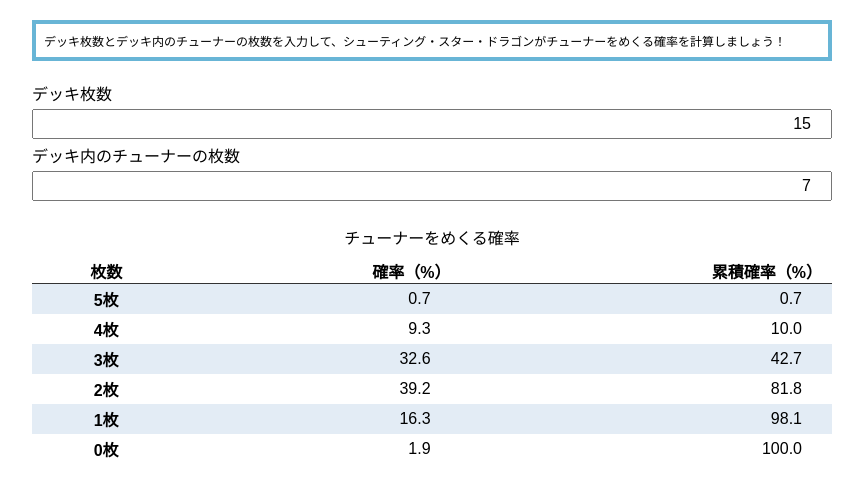
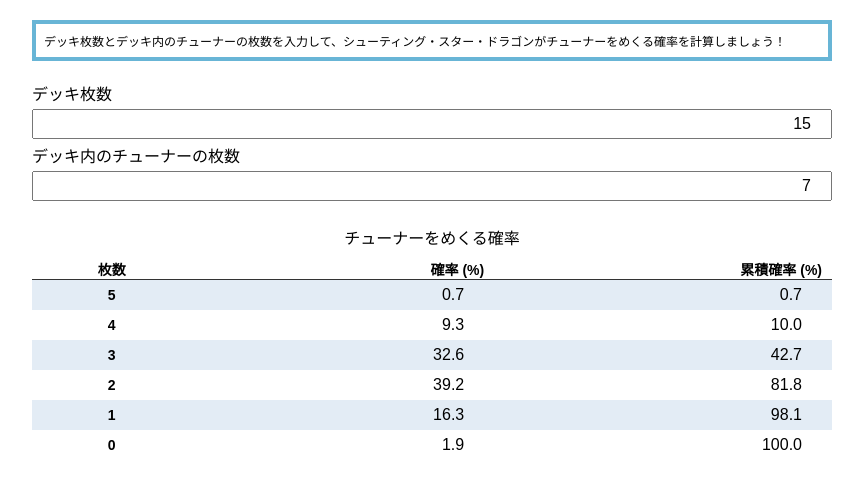
Before and after one commit to rksuda/shooting-star-dragon, a Vue app: page / in a window 1280 px wide. Shown: the top 496 px of the page, without its empty margins (208-1071 px from the left). Built offline with nearby package versions, Linux system fonts and the light colour scheme.

Commit message:
Use Vue I18n to show messages

```diff
--- a/src/App.vue
+++ b/src/App.vue
@@ -1,22 +1,22 @@
 <template>
   <div class="container">
-    <p>デッキ枚数とデッキ内のチューナーの枚数を入力して、シューティング・スター・ドラゴンがチューナーをめくる確率を計算しましょう！</p>
+    <p>{{ $t('App.message') }}</p>
 
-    <label>デッキ枚数<input type="number" min="0" v-model.number="deckSize"></label>
-    <label>デッキ内のチューナーの枚数<input type="number" min="0" v-model.number="deckTunerSize"></label>
+    <label>{{ $t('App.deckSize') }}<input type="number" min="0" v-model.number="deckSize"></label>
+    <label>{{ $t('App.deckTunerSize') }}<input type="number" min="0" v-model.number="deckTunerSize"></label>
 
     <table>
-      <caption>チューナーをめくる確率</caption>
+      <caption>{{ $t('App.resultCaption') }}</caption>
       <thead>
         <tr>
-          <th class="text-center">枚数</th>
-          <th class="text-right">確率（%）</th>
-          <th class="text-right">累積確率（%）</th>
+          <th class="text-center">{{ $t('App.resultTunerSize') }}</th>
+          <th class="text-right">{{ $t('App.resultProbability') }}</th>
+          <th class="text-right">{{ $t('App.resultCumulativeProbability') }}</th>
         </tr>
       </thead>
       <tbody>
         <tr v-for="n in [5, 4, 3, 2, 1, 0]" :key="n">
-          <th class="text-center">{{ n }}枚</th>
+          <th class="text-center">{{ n }}</th>
           <td class="text-right">{{ formatProbabilityOf(n) }}</td>
           <td class="text-right">{{ formatCumulativeProbabilityOf(n) }}</td>
         </tr>
@@ -114,6 +114,7 @@
   background: #e3ecf5;
 }
 th {
+  font-size: 14px;
   padding: 0 10px;
 }
 td {
--- /dev/null
+++ b/src/i18n.js
@@ -0,0 +1,24 @@
+export default {
+  ja: {
+    App: {
+      message: 'デッキ枚数とデッキ内のチューナーの枚数を入力して、シューティング・スター・ドラゴンがチューナーをめくる確率を計算しましょう！',
+      deckSize: 'デッキ枚数',
+      deckTunerSize: 'デッキ内のチューナーの枚数',
+      resultCaption: 'チューナーをめくる確率',
+      resultTunerSize: '枚数',
+      resultProbability: '確率 (%)',
+      resultCumulativeProbability: '累積確率 (%)',
+    }
+  },
+  en: {
+    App: {
+      message: 'You can easily calculate probabilities that Shooting Star Dragon excavates Tuners from your Deck!',
+      deckSize: 'Remaining Cards in Deck',
+      deckTunerSize: 'Remaining Tuners in Deck',
+      resultCaption: 'Probabilities to Excavate Tuners',
+      resultTunerSize: 'Tuners',
+      resultProbability: 'Prob. (%)',
+      resultCumulativeProbability: 'Cum. Prob. (%)',
+    }
+  }
+};
--- a/src/main.js
+++ b/src/main.js
@@ -1,4 +1,15 @@
 import { createApp } from 'vue'
+import { createI18n } from 'vue-i18n'
 import App from './App.vue'
+import messages from './i18n'
 
-createApp(App).mount('#app')
+const i18n = createI18n({
+  locale: 'ja',
+  fallbackLocale: 'en',
+  messages,
+});
+
+const app = createApp(App);
+
+app.use(i18n);
+app.mount('#app');
```
